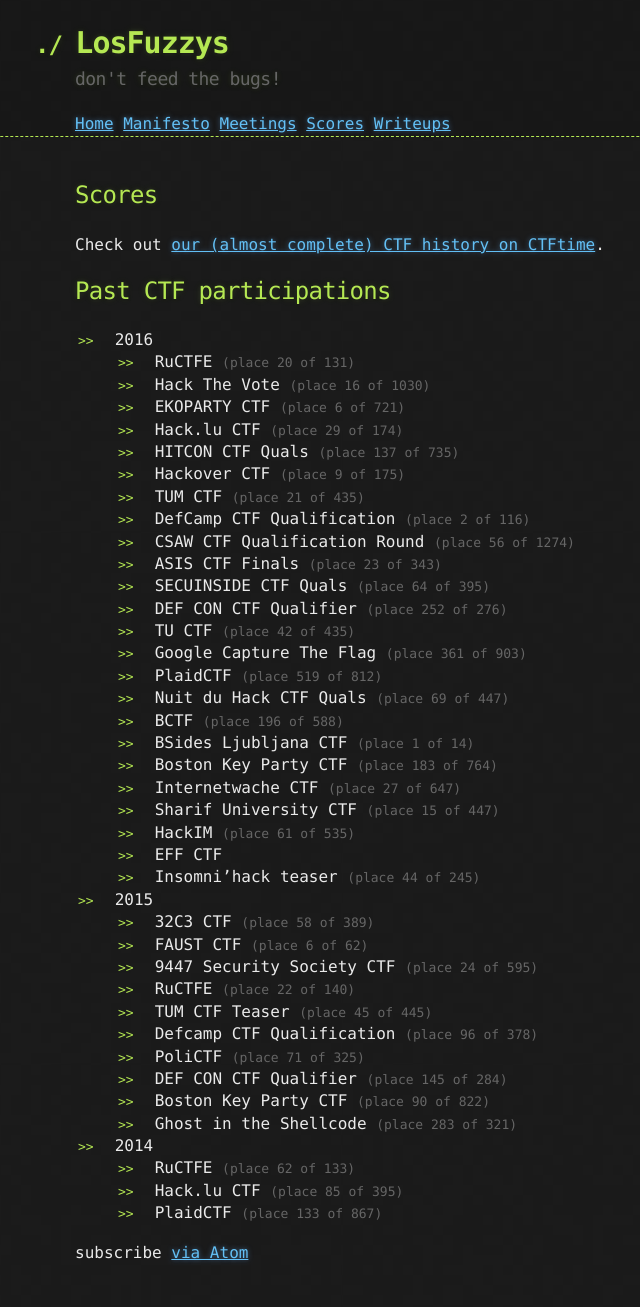
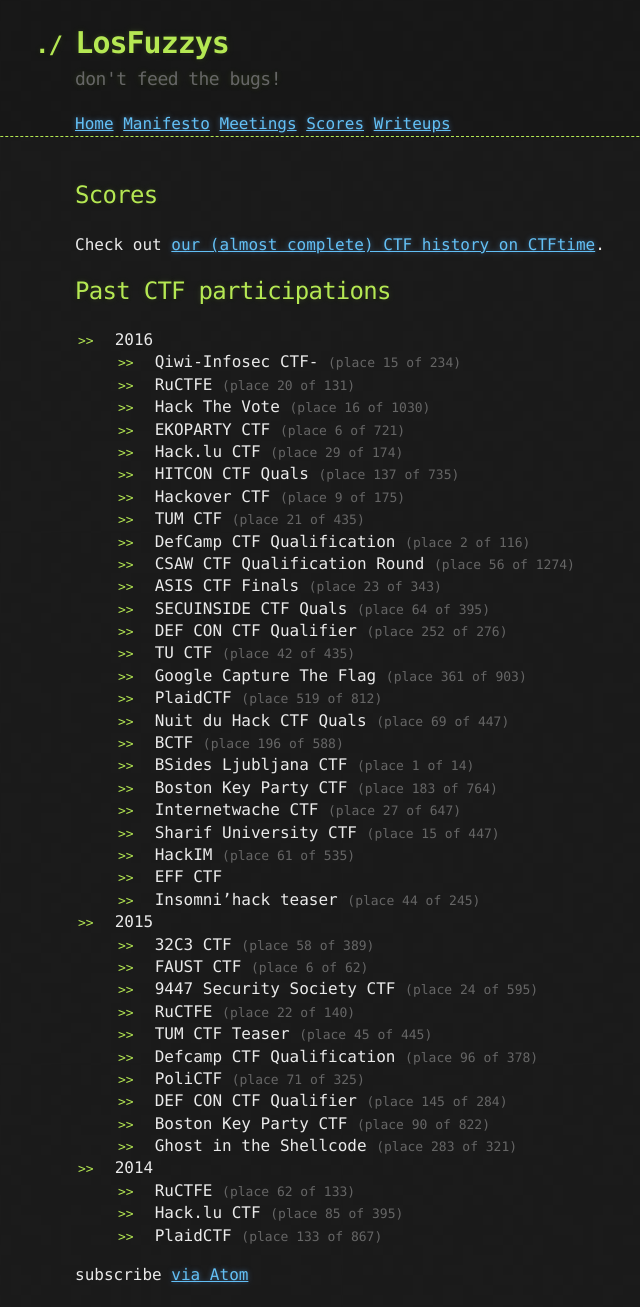
Before and after one commit to mtps3/Mtps3.github.io, a Jekyll site: the page built from scores.md, in a window 1280 px wide. Shown: the whole page, without its empty margins (190-830 px from the left). Built offline with Jekyll 4.4.1, drawn with Linux system fonts in a browser that asks for light colours; before the commit the page ends 1285 px from its top, so only the background shows below that.

Commit message:
added qiwi score

```diff
--- a/scores.md
+++ b/scores.md
@@ -12,6 +12,8 @@
 <!-- generated using scripts/getPastCTFs.py  -->
 
 * 2016
+  <!-- place 49 (233.160 points) -->
+  * Qiwi-Infosec CTF- <span class="discreet">(place 15 of 234)</span>
   <!-- place 51 (224.200 points) -->
   * RuCTFE <span class="discreet">(place 20 of 131)</span>
   <!-- place 51 (209.993 points) -->
```
Also changed, not shown: 1 other file.
